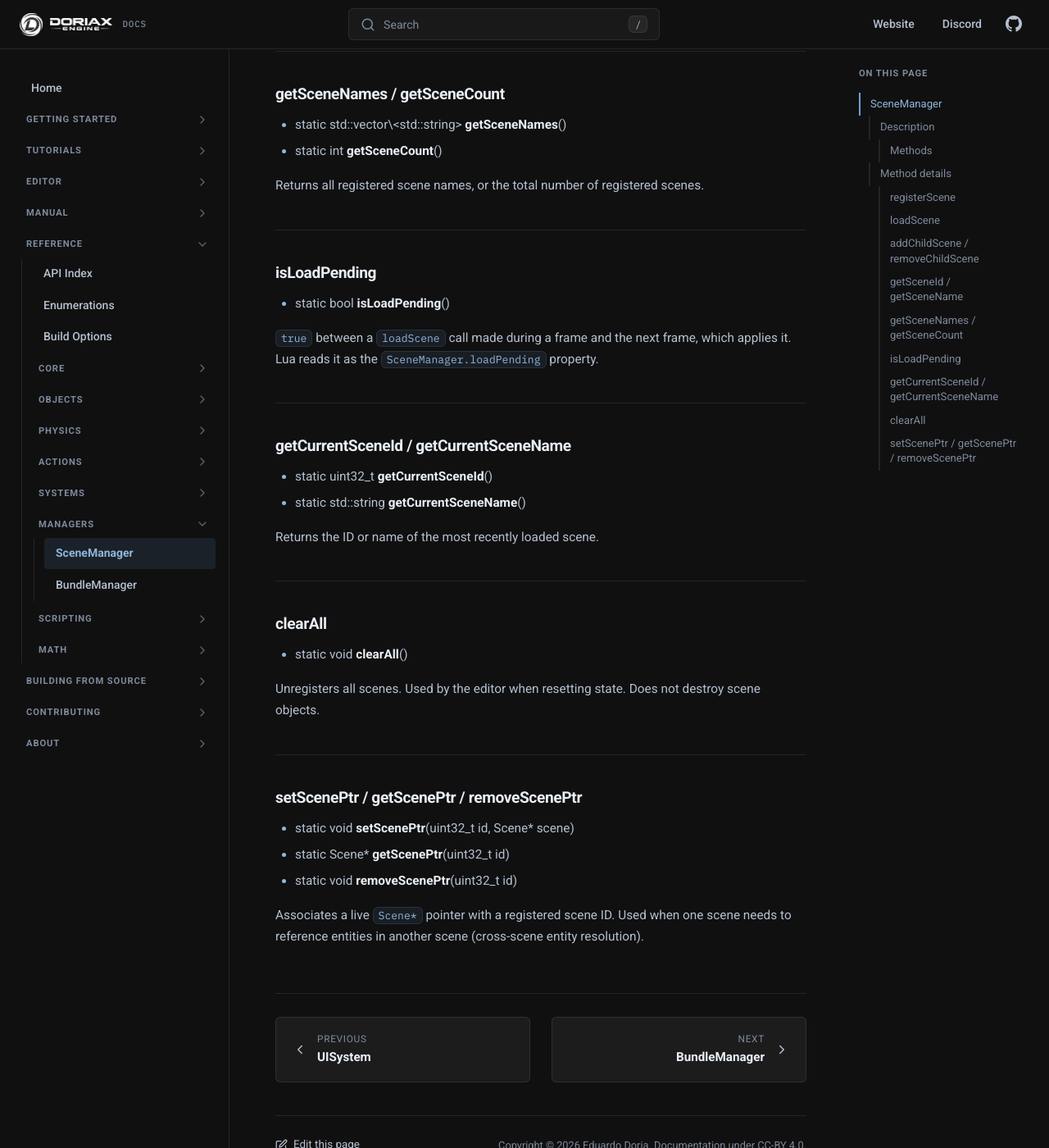
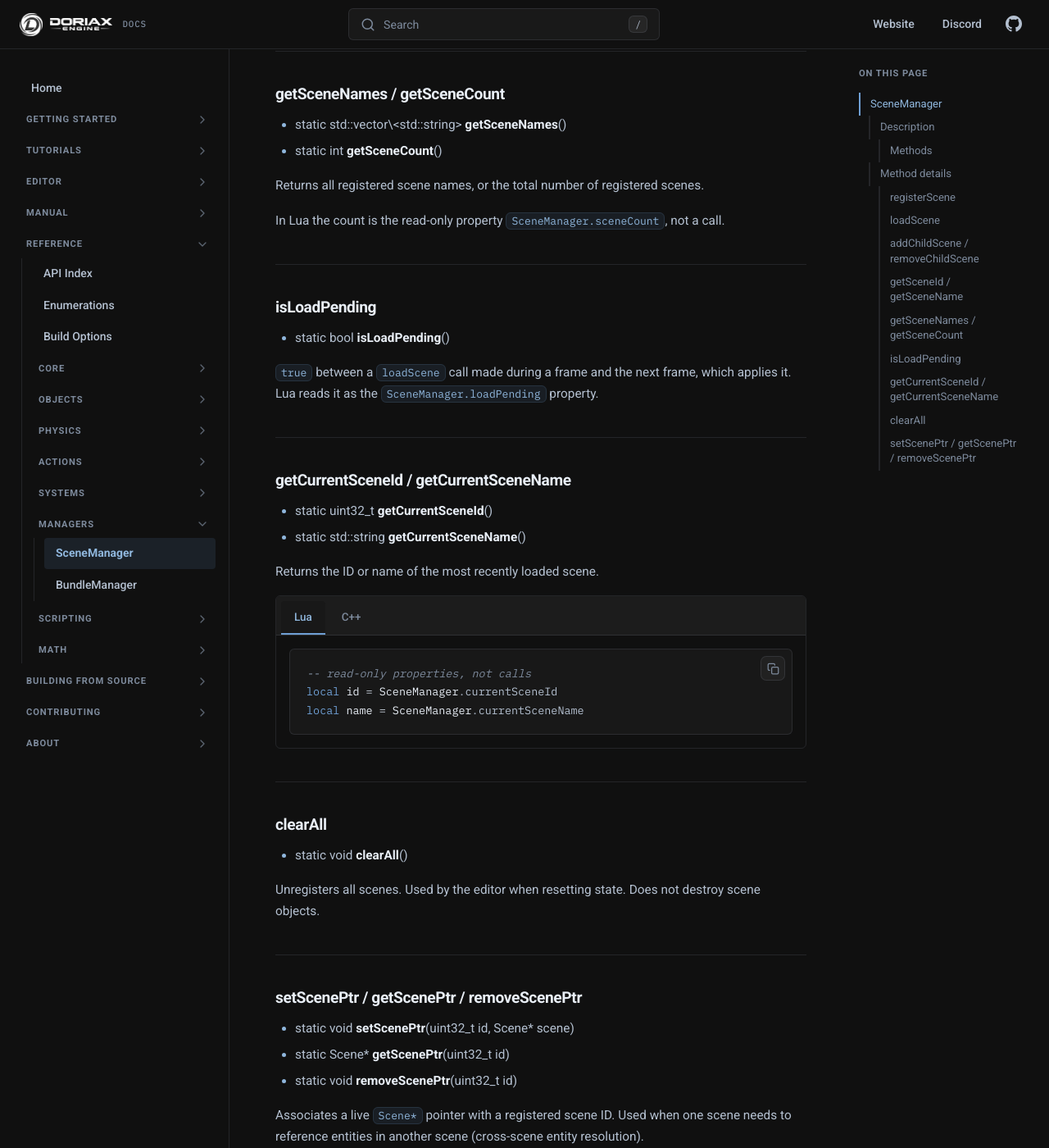
Before and after one commit to doriaxengine/doriax-docs, an MkDocs documentation site: the page built from docs/reference/classes/scenemanager.md, in a window 1280 px wide and 1400 px high, scrolled down 4029 px. Shown: the whole window at 82% size. Built offline with MkDocs 1.6.1, drawn with Linux system fonts in a browser that asks for light colours; comment, search, counter and statistics services are not loaded; some of the changed text lies outside the part shown.

Commit message:
Doc Lua script property decoding

````diff
--- a/docs/reference/classes/scenemanager.md
+++ b/docs/reference/classes/scenemanager.md
@@ -26,15 +26,15 @@ Two operations change what is on screen:
 | --- | --- | --- |
 | static void | [registerScene](#registerscene) | C++ \| Lua |
 | static bool | [loadScene](#loadscene) | C++ \| Lua |
-| static bool | [isLoadPending](#isloadpending) | C++ \| Lua |
+| static bool | [isLoadPending](#isloadpending) | C++ \| Lua (`loadPending`) |
 | static bool | [addChildScene](#addchildscene-removechildscene) | C++ \| Lua |
 | static bool | [removeChildScene](#addchildscene-removechildscene) | C++ \| Lua |
 | static uint32_t | [getSceneId](#getsceneid-getscenename) | C++ \| Lua |
 | static std::string | [getSceneName](#getsceneid-getscenename) | C++ \| Lua |
 | static std::vector\<std::string\> | [getSceneNames](#getscenenames-getscenecount) | C++ \| Lua |
-| static int | [getSceneCount](#getscenenames-getscenecount) | C++ \| Lua |
-| static uint32_t | [getCurrentSceneId](#getcurrentsceneid-getcurrentscenename) | C++ \| Lua |
-| static std::string | [getCurrentSceneName](#getcurrentsceneid-getcurrentscenename) | C++ \| Lua |
+| static int | [getSceneCount](#getscenenames-getscenecount) | C++ \| Lua (`sceneCount`) |
+| static uint32_t | [getCurrentSceneId](#getcurrentsceneid-getcurrentscenename) | C++ \| Lua (`currentSceneId`) |
+| static std::string | [getCurrentSceneName](#getcurrentsceneid-getcurrentscenename) | C++ \| Lua (`currentSceneName`) |
 | static void | [clearAll](#clearall) | C++ \| Lua |
 | static void | [setScenePtr](#setsceneptr-getsceneptr-removesceneptr) | C++ \| Lua |
 | static Scene* | [getScenePtr](#setsceneptr-getsceneptr-removesceneptr) | C++ \| Lua |
@@ -150,6 +150,8 @@ Look up a scene's numeric ID by name, or its name by ID. Returns `0` / `""` if n
 
 Returns all registered scene names, or the total number of registered scenes.
 
+In Lua the count is the read-only property `SceneManager.sceneCount`, not a call.
+
 ---
 
 ### isLoadPending
@@ -168,6 +170,19 @@ it. Lua reads it as the `SceneManager.loadPending` property.
 
 Returns the ID or name of the most recently loaded scene.
 
+=== "Lua"
+    ```lua
+    -- read-only properties, not calls
+    local id = SceneManager.currentSceneId
+    local name = SceneManager.currentSceneName
+    ```
+
+=== "C++"
+    ```cpp
+    uint32_t id = SceneManager::getCurrentSceneId();
+    std::string name = SceneManager::getCurrentSceneName();
+    ```
+
 ---
 
 ### clearAll
````
Also changed, not shown: docs/reference/classes/camera.md (+11 -1 lines), docs/reference/classes/image.md (+8 -1 lines), docs/reference/classes/physicssystem.md (+15 -0 lines), docs/reference/classes/uicomponent.md (+23 -0 lines).
